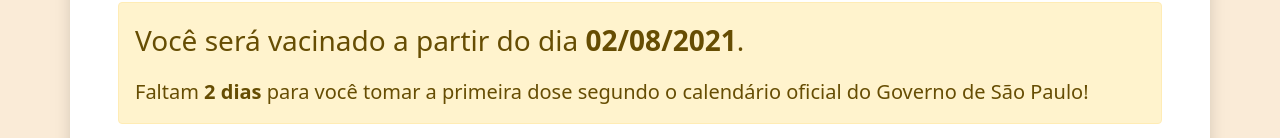
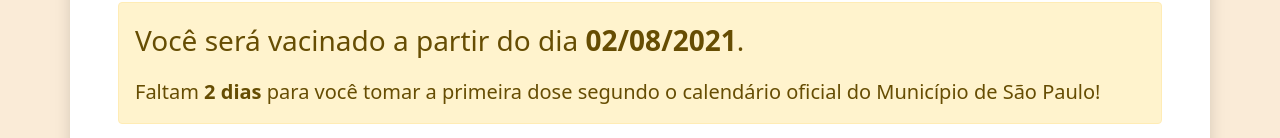
Before and after one commit to ricalamino/vacinasp_covid, a Svelte app: page / in a window 1280 px wide. Both pictures are taken after a click on the tab "Município de São Paulo". Shown: the part 330-468 px from the top of the page. Built offline with nearby package versions, Linux system fonts and the light colour scheme.

Commit message:
Correção do texto município de Sampa

```diff
--- a/src/App.svelte
+++ b/src/App.svelte
@@ -257,7 +257,7 @@
 						{/if}
 						</strong>)
 					{/if}
-				para você tomar a primeira dose segundo o calendário oficial do Governo de São Paulo!</p>
+				para você tomar a primeira dose segundo o calendário oficial do Município de São Paulo!</p>
 			</div>
 
 			<div class="alert alert-primary" role="alert">
```
